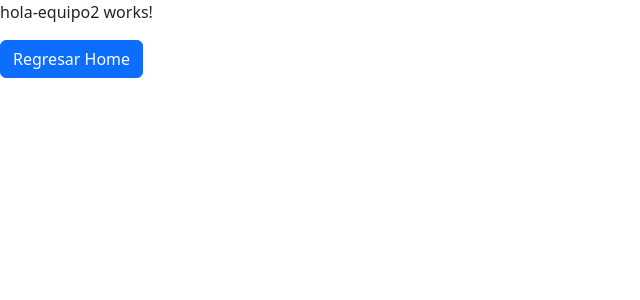
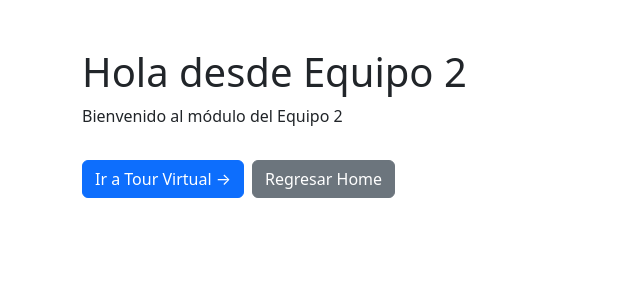
Before and after one commit to RodrigoRamirez-N/AdministracionDeProyectos, an Angular app in the folder Proyecto/FrontEnd/CampusVirtual/: page /equipo2 in a window 1280 px wide. Shown: the top 300 px of the page, without its empty margins (0-640 px from the left). Built offline with nearby package versions, Linux system fonts and the light colour scheme.

Commit message:
Added componente para tour-virtual y routing al equipo2

```diff
--- a/Proyecto/FrontEnd/CampusVirtual/src/app/modules/equipo2/equipo2-routing-module.ts
+++ b/Proyecto/FrontEnd/CampusVirtual/src/app/modules/equipo2/equipo2-routing-module.ts
@@ -1,10 +1,16 @@
 import { NgModule } from '@angular/core';
 import { RouterModule, Routes } from '@angular/router';
 import { HolaEquipo2 } from './src/hola-equipo2/hola-equipo2';
+import { TourVirtual } from './src/tour-virtual/tour-virtual';
+
 const routes: Routes = [
     {
         path: '',
         component: HolaEquipo2,
+    },
+    {
+        path: 'tour-virtual',
+        component: TourVirtual,
     }
 ];
 
--- a/Proyecto/FrontEnd/CampusVirtual/src/app/modules/equipo2/src/hola-equipo2/hola-equipo2.html
+++ b/Proyecto/FrontEnd/CampusVirtual/src/app/modules/equipo2/src/hola-equipo2/hola-equipo2.html
@@ -1,2 +1,14 @@
-<p>hola-equipo2 works!</p>
-<a class="btn btn-primary" href="/home">Regresar Home</a>
+<div class="container mt-5">
+  <div class="row">
+    <div class="col-12">
+      <h1>Hola desde Equipo 2</h1>
+      <p>Bienvenido al módulo del Equipo 2</p>
+
+      <button class="btn btn-primary mt-3" (click)="navegarATourVirtual()">
+        Ir a Tour Virtual →
+      </button>
+
+      <a class="btn btn-secondary mt-3 ms-2" href="/home">Regresar Home</a>
+    </div>
+  </div>
+</div>
--- a/Proyecto/FrontEnd/CampusVirtual/src/app/modules/equipo2/src/hola-equipo2/hola-equipo2.ts
+++ b/Proyecto/FrontEnd/CampusVirtual/src/app/modules/equipo2/src/hola-equipo2/hola-equipo2.ts
@@ -1,4 +1,5 @@
 import { Component } from '@angular/core';
+import { Router } from '@angular/router';
 
 @Component({
   selector: 'app-hola-equipo2',
@@ -7,5 +8,9 @@ import { Component } from '@angular/core';
   styleUrl: './hola-equipo2.css'
 })
 export class HolaEquipo2 {
+  constructor(private router: Router) {}
 
+  navegarATourVirtual() {
+    this.router.navigate(['/equipo2/tour-virtual']);
+  }
 }
--- /dev/null
+++ b/Proyecto/FrontEnd/CampusVirtual/src/app/modules/equipo2/src/tour-virtual/tour-virtual.css
@@ -0,0 +1,90 @@
+.container-fluid {
+  padding: 0;
+  min-height: 100vh;
+  background-color: #F0F0F0;
+}
+
+.header-section {
+  background-color: #EE001C;
+  color: white;
+  padding: 30px 20px;
+  margin-bottom: 0;
+}
+
+h1 {
+  color: white;
+  margin-bottom: 10px;
+  font-size: 2.5rem;
+  font-weight: bold;
+}
+
+.subtitle {
+  color: white;
+  margin-bottom: 0;
+  font-size: 1.1rem;
+  opacity: 0.95;
+}
+
+.iframe-container {
+  background-color: #000;
+  padding: 0;
+  margin: 0;
+  position: relative;
+  width: 100%;
+  min-height: 640px;
+  display: flex;
+  justify-content: center;
+  align-items: center;
+}
+
+.iframe-container iframe {
+  display: block;
+  border: none;
+  max-width: 100%;
+}
+
+.navigation-section {
+  padding: 30px 20px;
+  background-color: #F0F0F0;
+}
+
+.btn-primary {
+  background-color: #EE001C;
+  border-color: #EE001C;
+  padding: 12px 30px;
+  font-size: 1.1rem;
+  font-weight: 500;
+  transition: all 0.3s ease;
+  box-shadow: 0 2px 4px rgba(0, 0, 0, 0.1);
+}
+
+.btn-primary:hover {
+  background-color: #c00016;
+  border-color: #c00016;
+  transform: translateY(-2px);
+  box-shadow: 0 4px 8px rgba(0, 0, 0, 0.2);
+}
+
+/* Responsivo */
+@media (max-width: 768px) {
+  h1 {
+    font-size: 1.8rem;
+  }
+
+  .subtitle {
+    font-size: 1rem;
+  }
+
+  .iframe-container {
+    min-height: 400px;
+  }
+
+  .iframe-container iframe {
+    height: 400px;
+  }
+
+  .btn-primary {
+    font-size: 1rem;
+    padding: 10px 20px;
+  }
+}
--- /dev/null
+++ b/Proyecto/FrontEnd/CampusVirtual/src/app/modules/equipo2/src/tour-virtual/tour-virtual.html
@@ -0,0 +1,32 @@
+<div class="container-fluid">
+  <div class="row header-section">
+    <div class="col-12 text-center">
+      <h1>Tour Virtual - Equipo 2</h1>
+      <p class="subtitle">Explora nuestro campus de manera virtual</p>
+    </div>
+  </div>
+
+  <div class="row">
+    <div class="col-12">
+      <div class="iframe-container">
+        <iframe
+          width="100%"
+          height="640"
+          frameborder="0"
+          allow="xr-spatial-tracking; gyroscope; accelerometer"
+          allowfullscreen
+          scrolling="no"
+          src="https://kuula.co/share/5zLN9?logo=1&info=1&fs=1&vr=0&sd=1&thumbs=1">
+        </iframe>
+      </div>
+    </div>
+  </div>
+
+  <div class="row navigation-section">
+    <div class="col-12 text-center">
+      <button class="btn btn-primary btn-lg" (click)="volverAHome()">
+        ← Volver a Inicio Equipo 2
+      </button>
+    </div>
+  </div>
+</div>
--- /dev/null
+++ b/Proyecto/FrontEnd/CampusVirtual/src/app/modules/equipo2/src/tour-virtual/tour-virtual.ts
@@ -0,0 +1,16 @@
+import { Component } from '@angular/core';
+import { Router } from '@angular/router';
+
+@Component({
+  selector: 'app-tour-virtual',
+  imports: [],
+  templateUrl: './tour-virtual.html',
+  styleUrl: './tour-virtual.css'
+})
+export class TourVirtual {
+  constructor(private router: Router) {}
+
+  volverAHome() {
+    this.router.navigate(['/equipo2']);
+  }
+}
```
Also changed, not shown: 1 other file (tests, documents, lock files or other folders).
